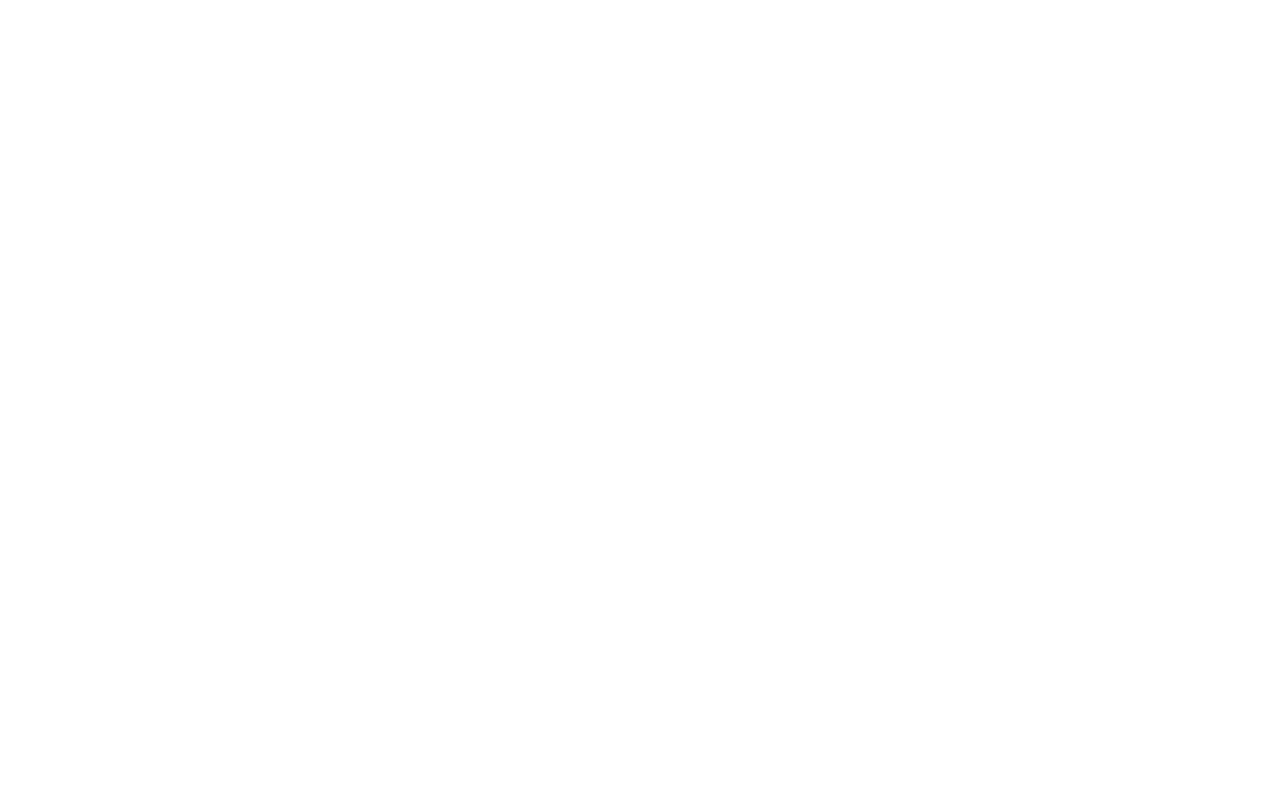
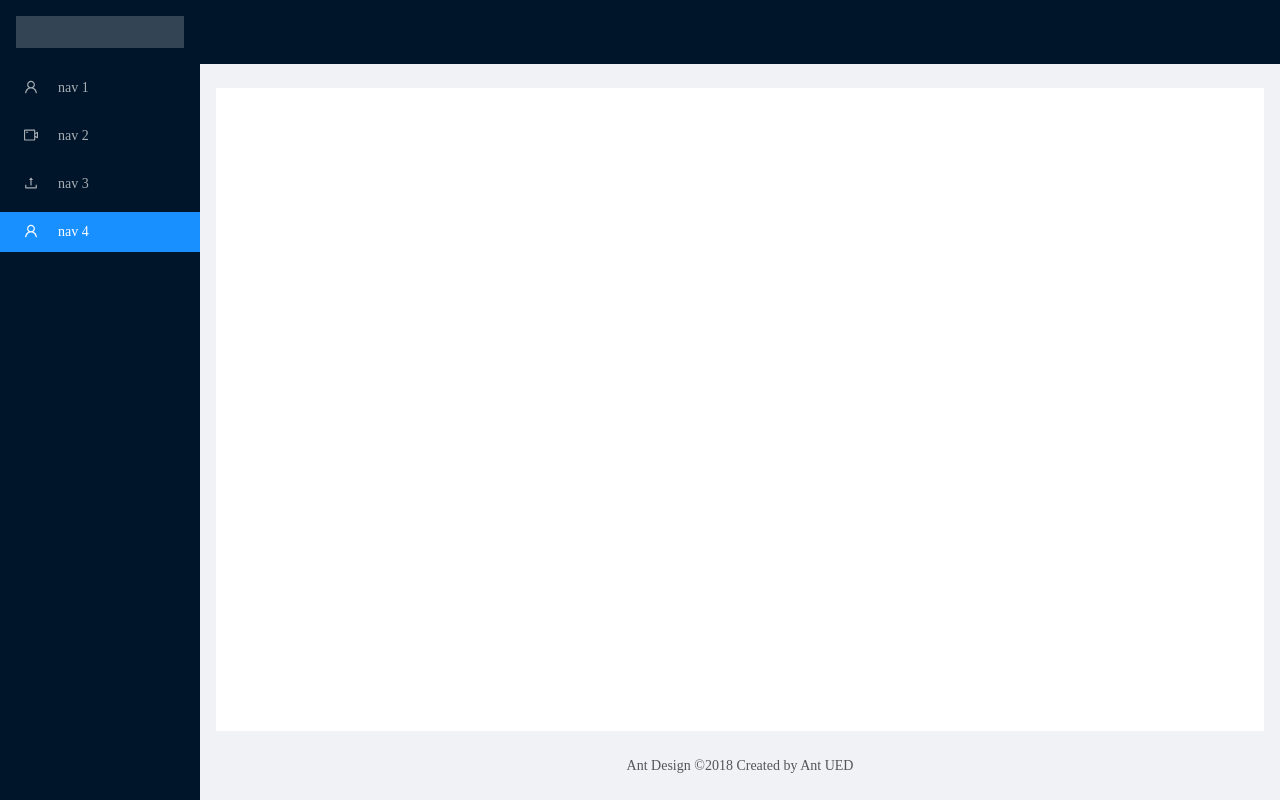
Before and after one commit to gskim/sogdagim, a Next.js app in the folder packages/admin/: page / in a window 1280 px wide. Built offline with nearby package versions, Linux system fonts and the light colour scheme.

Commit message:
admin setting

```diff
--- a/packages/admin/next.config.js
+++ b/packages/admin/next.config.js
@@ -1,5 +1,4 @@
 const withCss = require("@zeit/next-css")
-const withTypescript = require("@zeit/next-typescript")
 const withLess = require("@zeit/next-less")
 const lessToJS = require("less-vars-to-js")
 const fs = require("fs")
@@ -13,11 +12,10 @@
 }
 
 module.exports = withCss(
-	withTypescript(
 	withLess({
 		lessLoaderOptions: {
 			javascriptEnabled: true,
-				modifyVars: themeVariables // make your antd custom effective
+			// modifyVars: themeVariables // make your antd custom effective
 		},
 		webpack: (config, { isServer }) => {
 			config.optimization.minimize = false
@@ -55,4 +53,3 @@
 		}
 	})
 )
-)
--- a/packages/admin/package.json
+++ b/packages/admin/package.json
@@ -18,7 +18,6 @@
 		"@babel/plugin-proposal-class-properties": "^7.4.4",
 		"@zeit/next-css": "^1.0.1",
 		"@zeit/next-less": "^1.0.1",
-		"@zeit/next-typescript": "^1.1.1",
 		"antd": "4.1.2",
 		"autobind-decorator": "^2.4.0",
 		"axios": "^0.19.0",
--- a/packages/admin/pages/_app.tsx
+++ b/packages/admin/pages/_app.tsx
@@ -1,8 +1,59 @@
+import {
+  UploadOutlined,
+  UserOutlined,
+  VideoCameraOutlined
+} from '@ant-design/icons'
+import { Layout, Menu } from 'antd'
 import { AppProps } from 'next/app'
 import React from 'react'
+const { Header, Content, Footer, Sider } = Layout
 
 function MyApp({ Component, pageProps }: AppProps) {
-  return <Component {...pageProps} />
+
+  return (
+	<Layout>
+	<Sider
+		breakpoint='lg'
+		collapsedWidth='0'
+		onBreakpoint={(broken) => {
+		console.log(broken)
+		}}
+		onCollapse={(collapsed, type) => {
+		console.log(collapsed, type)
+		}}
+	>
+		<div className='logo' />
+		<Menu theme='dark' mode='inline' defaultSelectedKeys={['4']}>
+		<Menu.Item key='1'>
+			<UserOutlined />
+			<span className='nav-text'>nav 1</span>
+		</Menu.Item>
+		<Menu.Item key='2'>
+			<VideoCameraOutlined />
+			<span className='nav-text'>nav 2</span>
+		</Menu.Item>
+		<Menu.Item key='3'>
+			<UploadOutlined />
+			<span className='nav-text'>nav 3</span>
+		</Menu.Item>
+		<Menu.Item key='4'>
+			<UserOutlined />
+			<span className='nav-text'>nav 4</span>
+		</Menu.Item>
+		</Menu>
+	</Sider>
+	<Layout>
+		<Header className='site-layout-sub-header-background' style={{ padding: 0 }} />
+		<Content style={{ margin: '24px 16px 0' }}>
+		<div className='site-layout-background' style={{ padding: 24, minHeight: 810 }}>
+			<Component {...pageProps} />
+		</div>
+		</Content>
+		<Footer style={{ textAlign: 'center' }}>Ant Design ©2018 Created by Ant UED</Footer>
+	</Layout>
+  </Layout>
+
+  )
 }
 
 export default MyApp
--- a/packages/admin/public/global.css
+++ b/packages/admin/public/global.css
@@ -13,3 +13,19 @@
 	width: 100%;
 	height: 100%;
 }
+.logo {
+	height: 32px;
+	background: rgba(255, 255, 255, 0.2);
+	margin: 16px;
+}
+
+.site-layout-sub-header-background {
+	background: #fff;
+}
+
+.site-layout-background {
+	background: #fff;
+}
+[data-theme="dark"] .site-layout-sub-header-background {
+	background: #141414;
+}
```
Also changed, not shown: packages/admin/pages/users/index.tsx (+12 -7 lines), packages/admin/.babelrc, packages/admin/src/@types/index.ts (added), 2 other files (tests, documents, lock files or other folders). Lines whose indentation alone changed are shown as unchanged.
